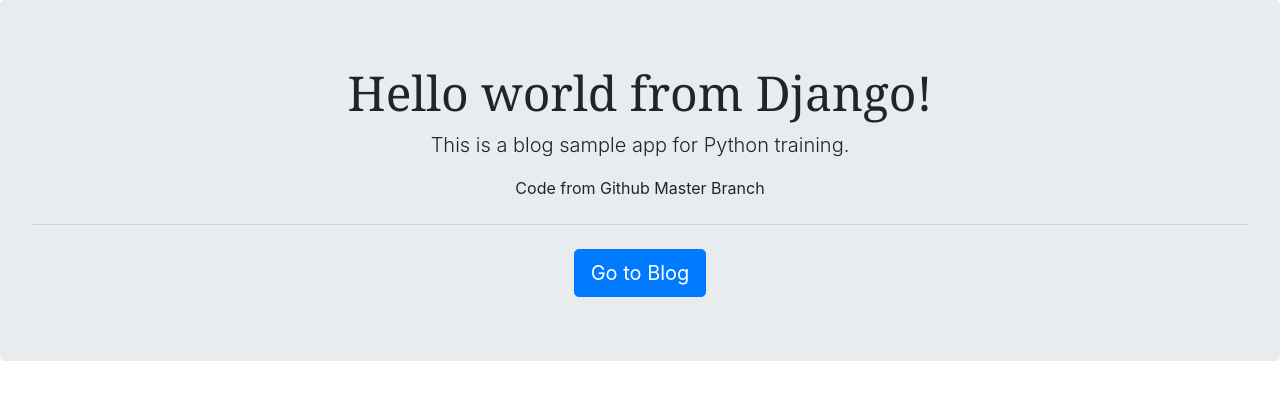
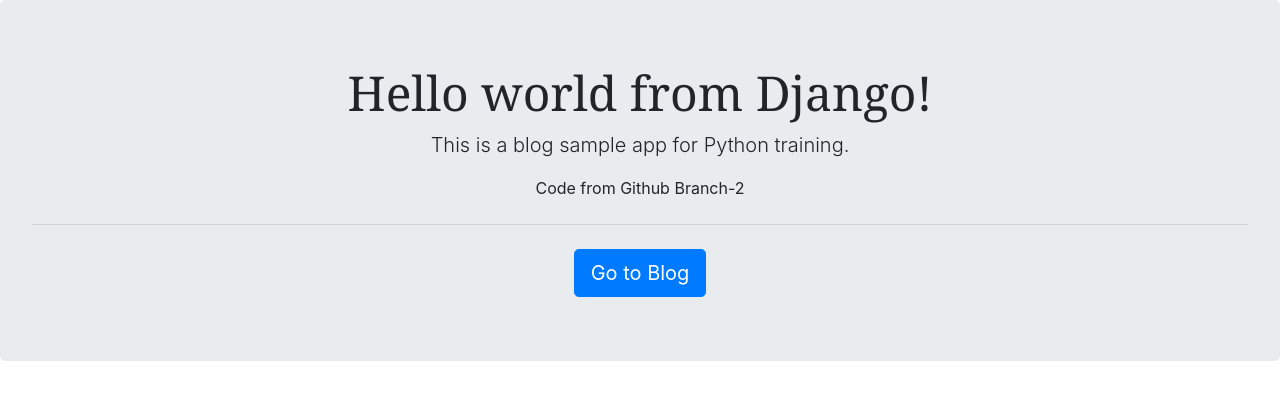
Before and after one commit to nayana-naik/nn-p-d-l-b-eg, a Django app: page / in a window 1280 px wide. Shown: the top 400 px of the page. Run offline with Django 3.2, Linux system fonts and the light colour scheme; some libraries are stand-ins or nearby versions.

Commit message:
commit to branch1

```diff
--- a/blog/templates/site/home.html
+++ b/blog/templates/site/home.html
@@ -5,7 +5,7 @@
 <div class="jumbotron text-center">
     <h1 class="display-4">Hello world from Django! </h1>
     <p class="lead">This is a blog sample app for Python training.</p>
-    <p> Code from Github Master Branch</p>
+    <p> Code from Github Branch-2</p>
     <hr class="my-4">
     <a class="btn btn-primary btn-lg" href="/blog" role="button">Go to Blog</a>
 </div>
```
